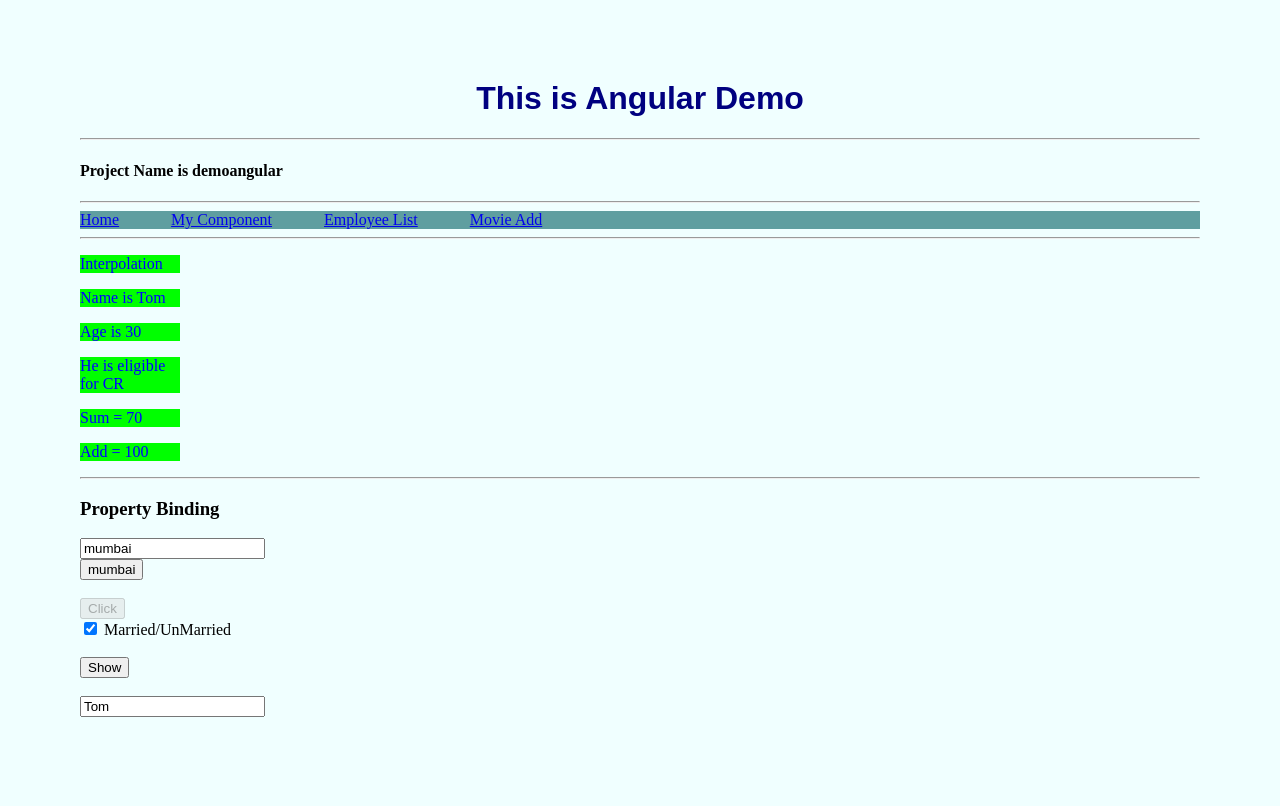
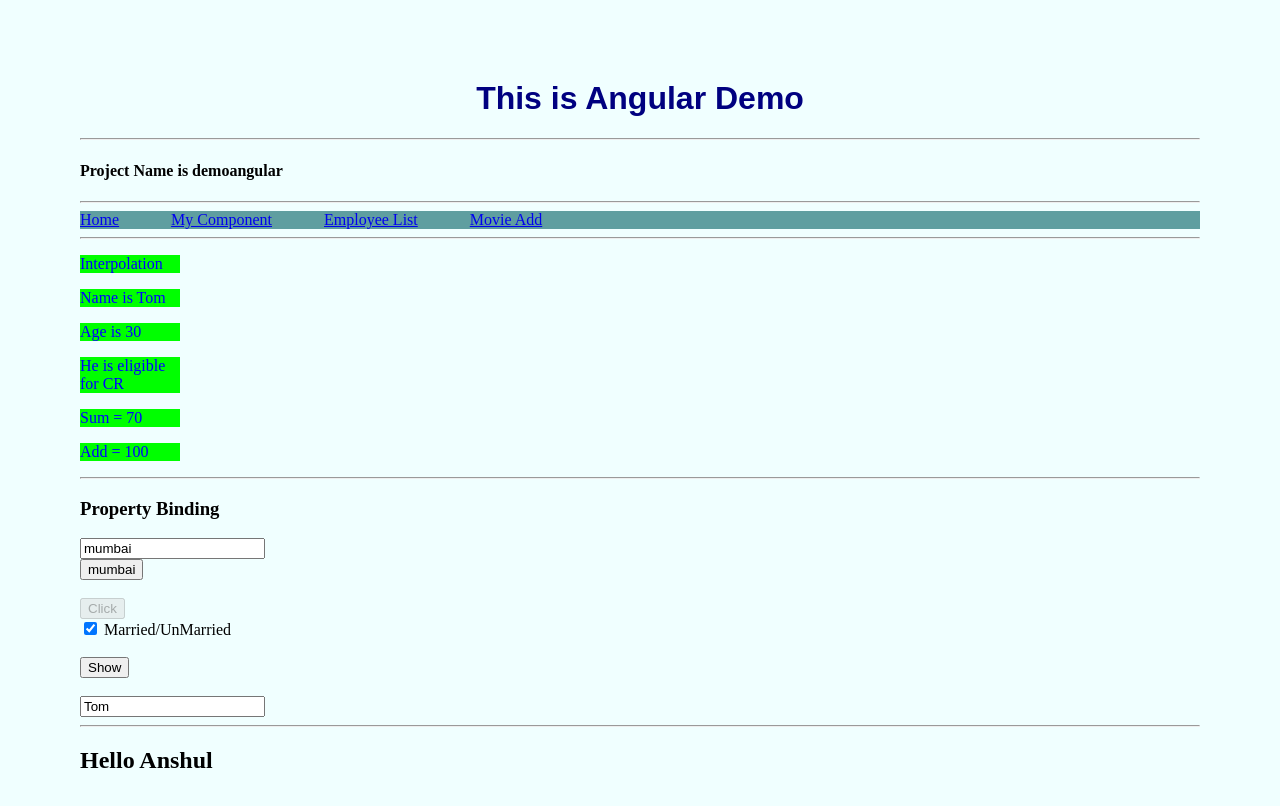
Before and after one commit to akbtech17/angular-lit-training, an Angular app in the folder demoangular/: page /mycomponent in a window 1280 px wide. Shown: the top 806 px of the page. Built offline with nearby package versions, Linux system fonts and the light colour scheme.

Commit message:
called the service method from the component

```diff
--- a/demoangular/src/app/mycomponent/mycomponent.component.html
+++ b/demoangular/src/app/mycomponent/mycomponent.component.html
@@ -16,3 +16,6 @@
 <br><br>
 <!-- two way binding -->
 <input type="text" [(ngModel)] = "name" />
+
+<hr>
+<h2>{{myname}}</h2>
--- a/demoangular/src/app/mycomponent/mycomponent.component.ts
+++ b/demoangular/src/app/mycomponent/mycomponent.component.ts
@@ -14,6 +14,7 @@ export class MycomponentComponent implements OnInit {
   total: number = 0
   city: string = "mumbai"
   mstatus: boolean = true
+  myname: string = ''
 
   Show(): void {
     alert('Name is '+this.name+' and age is '+this.age);
@@ -24,7 +25,13 @@ export class MycomponentComponent implements OnInit {
     return this.total
   }
 
-  constructor() { }
+  // normally services are injected in the constructor of the Comonents
+  constructor(private movieservice: MovieserviceService) {
+    // as soon as Component is created,
+    // object of service is created
+    this.myname = this.movieservice.Display("Anshul");
+    // console.log(this.myname);
+   }
 
   ngOnInit(): void {
 
```
